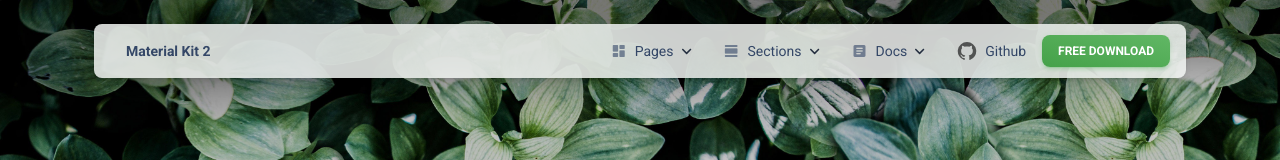
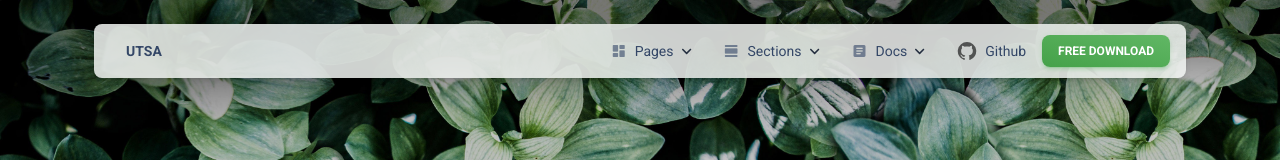
Before and after one commit to utaipei-sa/official-website, a Vue app: page / in a window 1280 px wide. Shown: the top 160 px of the page. Built offline with nearby package versions, Linux system fonts and the light colour scheme.

Commit message:
Update NavbarDefault.vue
更改 NavbarDefault 左上角名稱（UTSA）

```diff
--- a/src/examples/navbars/NavbarDefault.vue
+++ b/src/examples/navbars/NavbarDefault.vue
@@ -120,7 +120,7 @@ watch(
         title="Designed and Coded by Creative Tim"
         data-placement="bottom"
       >
-        Material Kit 2
+        UTSA
       </RouterLink>
       <RouterLink
         class="navbar-brand d-block d-md-none"
```
